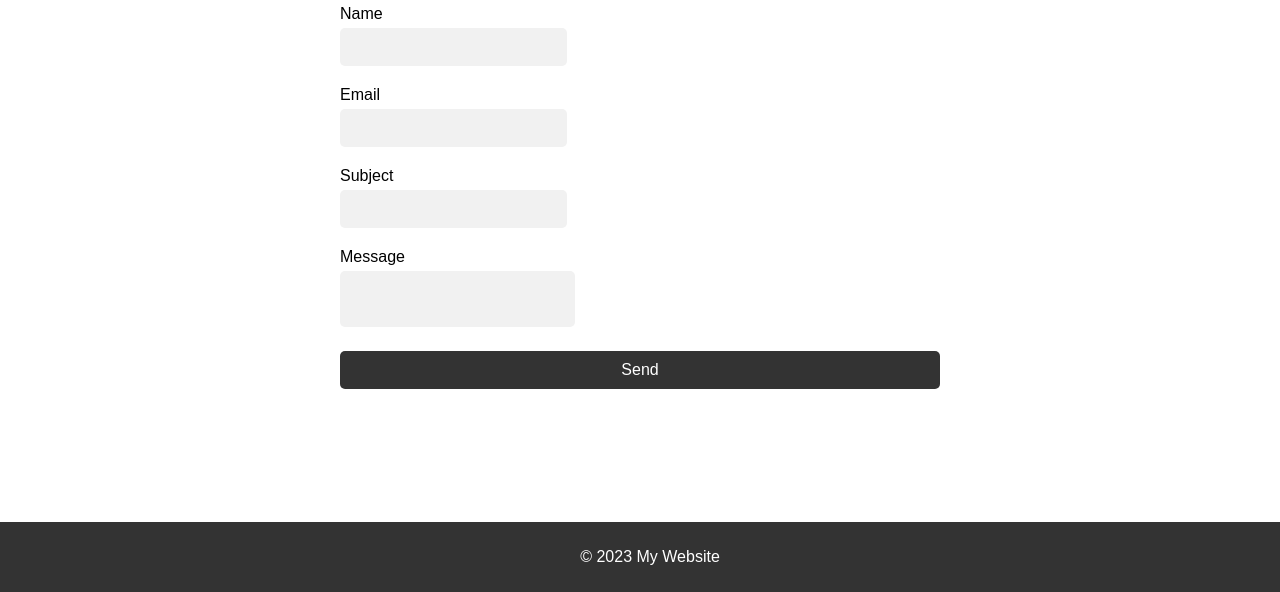
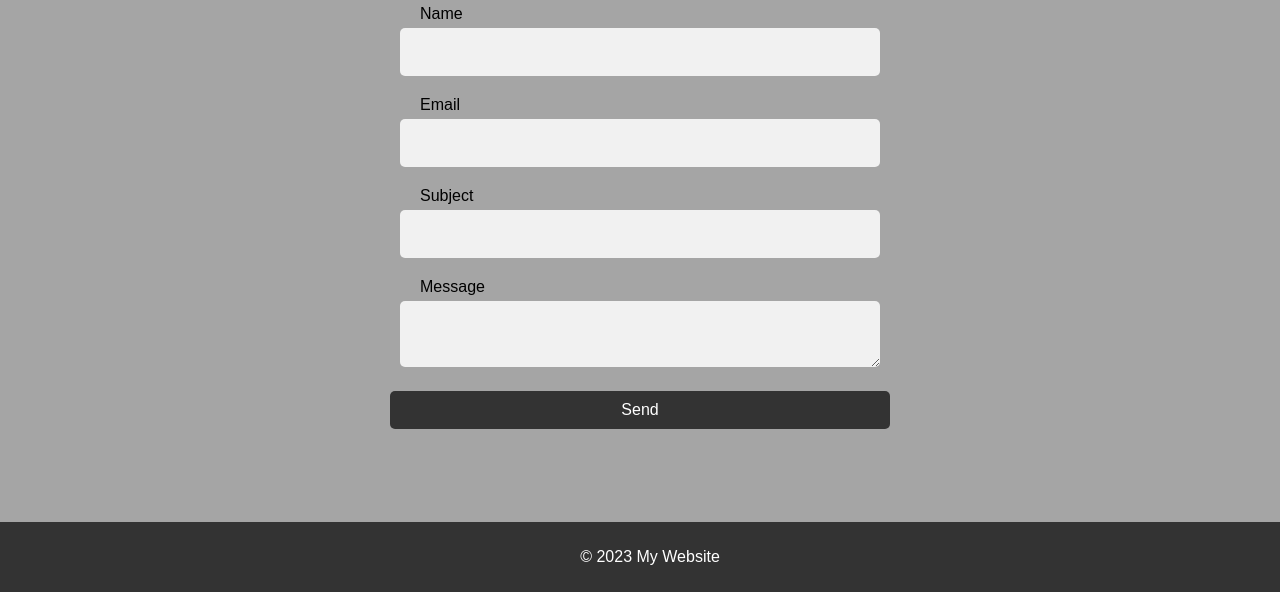
Before and after one commit to mirjalolziyadullayev/website, a plain HTML site: page contact.html in a window 1280 px wide. Shown: the part 208-800 px from the top of the page. Drawn offline with Linux system fonts and the light colour scheme.

Commit message:
Update contact_style.css

```diff
--- a/css/contact_style.css
+++ b/css/contact_style.css
@@ -1,8 +1,9 @@
 body {
-    font-family: Arial, sans-serif;
-    margin: 0;
-    padding: 0;
-  }
+  font-family: Arial, sans-serif;
+  margin: 0;
+  padding: 0;
+  background-color: #a5a5a5;
+}
 
   header {
     background-color: #333;
@@ -32,11 +33,12 @@ body {
   }
 
 main {
+    text-align: center;
     padding: 50px;
 }
 
 .container {
-    max-width: 600px;
+    max-width: 500px;
     margin: 0 auto;
 }
 
@@ -50,18 +52,20 @@ form {
 }
 
 label {
+    text-align: left;
+    padding-left: 30px;
     display: block;
     margin-bottom: 5px;
 }
-
 input,
 textarea {
-    padding: 10px;
+    color: #333;
+    padding: 15px;
+    width: 450px;
     border: none;
     border-radius: 5px;
     background-color: #f1f1f1;
     font-size: 16px;
-    resize: none;
 }
 
 button {
```
